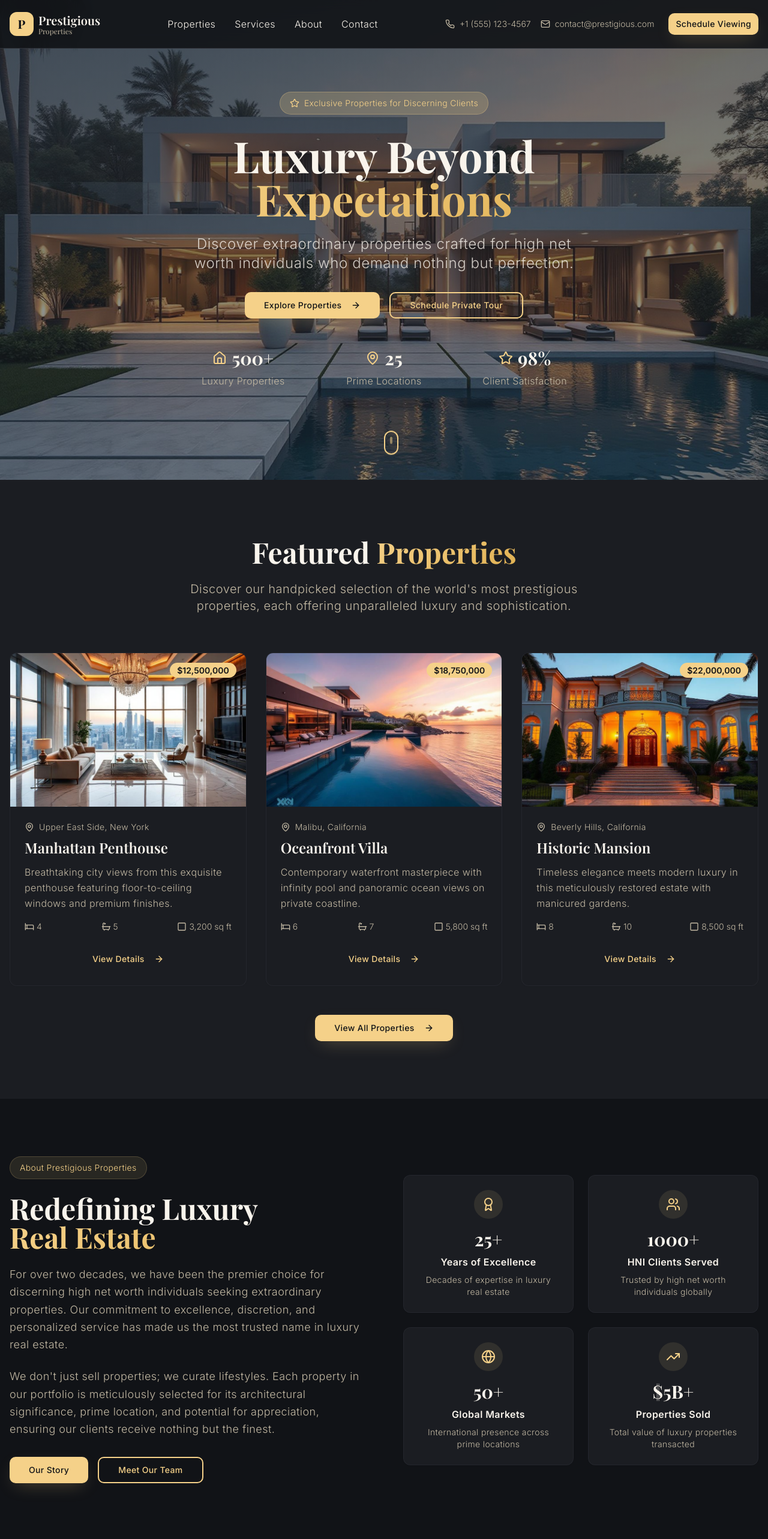
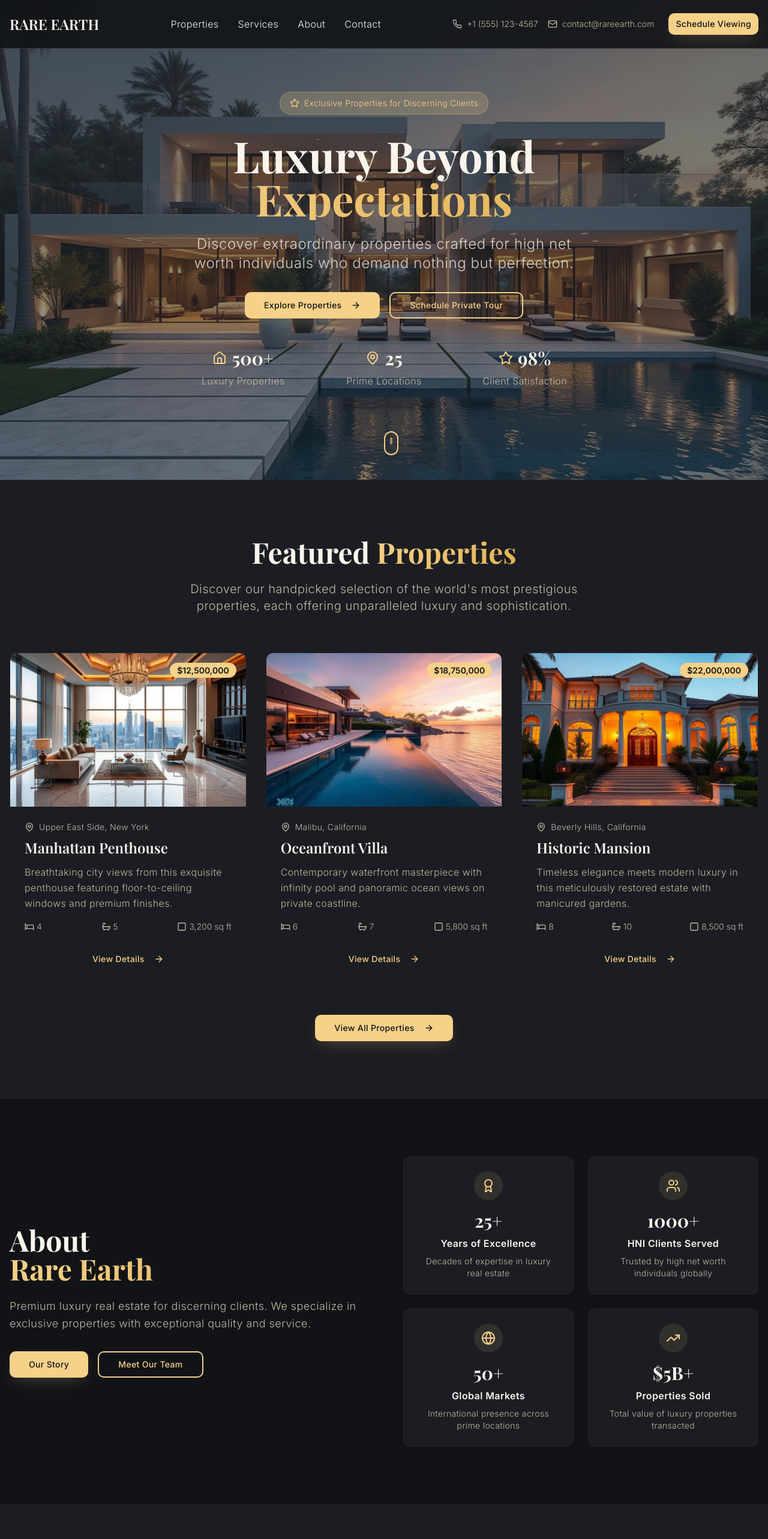
Before and after one commit to brthtp/Rare_earth, a React (Vite) app: page / in a window 1280 px wide. Shown: the top 2566 px of the page at 60% size. Built offline with nearby package versions, Linux system fonts and the light colour scheme.

Commit message:
Update header and sections

```diff
--- a/index.html
+++ b/index.html
@@ -5,13 +5,13 @@
     <meta name="viewport" content="width=device-width, initial-scale=1.0" />
     <title>RARE EARTH | Luxury Real Estate</title>
     <meta name="description" content="Exclusive luxury properties for discerning High Net Worth clients. Premium real estate with unmatched elegance and sophistication." />
-    <meta name="author" content="Prestigious Properties" />
+    <meta name="author" content="RARE EARTH" />
 
     <link rel="preconnect" href="https://fonts.googleapis.com">
     <link rel="preconnect" href="https://fonts.gstatic.com" crossorigin>
     <link href="https://fonts.googleapis.com/css2?family=Playfair+Display:wght@400;500;600;700&family=Inter:wght@300;400;500;600&display=swap" rel="stylesheet">
 
-    <meta property="og:title" content="Prestigious Properties | Luxury Real Estate for HNI Clients" />
+    <meta property="og:title" content="RARE EARTH | Luxury Real Estate for HNI Clients" />
     <meta property="og:description" content="Exclusive luxury properties for discerning High Net Worth clients. Premium real estate with unmatched elegance and sophistication." />
     <meta property="og:type" content="website" />
     <meta property="og:image" content="https://lovable.dev/opengraph-image-p98pqg.png" />
--- a/src/components/AboutSection.tsx
+++ b/src/components/AboutSection.tsx
@@ -36,25 +36,14 @@ const AboutSection = () => {
         <div className="grid grid-cols-1 lg:grid-cols-2 gap-16 items-center">
           {/* Content */}
           <div>
-            <div className="inline-flex items-center px-4 py-2 rounded-full bg-accent/10 border border-accent/20 mb-6">
-              <span className="text-accent font-elegant text-sm">About Prestigious Properties</span>
-            </div>
-
             <h2 className="text-4xl md:text-5xl font-luxury font-bold text-foreground mb-6">
-              Redefining Luxury
-              <span className="block text-gradient-gold">Real Estate</span>
+              About
+              <span className="block text-gradient-gold">Rare Earth</span>
             </h2>
 
-            <p className="text-lg text-muted-foreground font-elegant mb-6 leading-relaxed">
-              For over two decades, we have been the premier choice for discerning high net worth
-              individuals seeking extraordinary properties. Our commitment to excellence, discretion,
-              and personalized service has made us the most trusted name in luxury real estate.
-            </p>
-
             <p className="text-lg text-muted-foreground font-elegant mb-8 leading-relaxed">
-              We don't just sell properties; we curate lifestyles. Each property in our portfolio
-              is meticulously selected for its architectural significance, prime location, and
-              potential for appreciation, ensuring our clients receive nothing but the finest.
+              Premium luxury real estate for discerning clients. We specialize in exclusive
+              properties with exceptional quality and service.
             </p>
 
             <div className="flex flex-col sm:flex-row gap-4">
--- a/src/components/ContactSection.tsx
+++ b/src/components/ContactSection.tsx
@@ -22,7 +22,7 @@ const ContactSection = () => {
     {
       icon: Mail,
       title: "Email",
-      details: ["contact@prestigious.com", "sales@prestigious.com"],
+      details: ["contact@rareearth.com", "sales@rareearth.com"],
       description: "Response within 2 hours guaranteed"
     },
     {
@@ -44,18 +44,13 @@ const ContactSection = () => {
       <div className="container mx-auto px-4">
         {/* Section Header */}
         <div className="text-center mb-16">
-          <div className="inline-flex items-center px-4 py-2 rounded-full bg-accent/10 border border-accent/20 mb-6">
-            <span className="text-accent font-elegant text-sm">Get In Touch</span>
-          </div>
-
           <h2 className="text-4xl md:text-5xl font-luxury font-bold text-foreground mb-6">
-            Start Your Luxury
-            <span className="block text-gradient-gold">Journey Today</span>
+            Contact
+            <span className="block text-gradient-gold">Rare Earth</span>
           </h2>
 
           <p className="text-xl text-muted-foreground font-elegant max-w-2xl mx-auto">
-            Connect with our luxury property experts for personalized service and exclusive access
-            to the world's most prestigious properties.
+            Get in touch with our luxury property experts.
           </p>
         </div>
 
--- a/src/components/LuxuryNavbar.tsx
+++ b/src/components/LuxuryNavbar.tsx
@@ -17,13 +17,9 @@ const LuxuryNavbar = () => {
       <div className="container mx-auto px-4">
         <div className="flex items-center justify-between h-20">
           {/* Logo */}
-          <div className="flex items-center space-x-2">
-            <div className="w-10 h-10 bg-accent rounded-lg flex items-center justify-center">
-              <span className="text-accent-foreground font-luxury font-bold text-xl">P</span>
-            </div>
+          <div className="flex items-center">
             <div className="font-luxury">
-              <h1 className="text-xl font-semibold text-foreground">Prestigious</h1>
-              <p className="text-xs text-muted-foreground -mt-1">Properties</p>
+              <h1 className="text-2xl font-semibold text-foreground">RARE EARTH</h1>
             </div>
           </div>
 
@@ -49,7 +45,7 @@ const LuxuryNavbar = () => {
               </div>
               <div className="flex items-center space-x-2 text-muted-foreground">
                 <Mail className="w-4 h-4" />
-                <span>contact@prestigious.com</span>
+                <span>contact@rareearth.com</span>
               </div>
             </div>
             <Button variant="luxury" size="sm">
@@ -88,7 +84,7 @@ const LuxuryNavbar = () => {
                   </div>
                   <div className="flex items-center space-x-2">
                     <Mail className="w-4 h-4" />
-                    <span>contact@prestigious.com</span>
+                    <span>contact@rareearth.com</span>
                   </div>
                 </div>
                 <Button variant="luxury" size="sm" className="mt-4 w-full">
```
